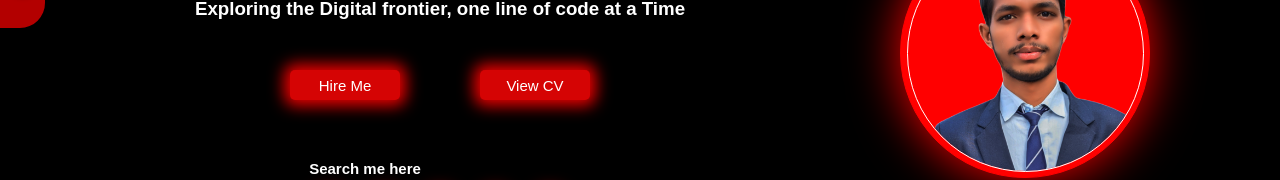
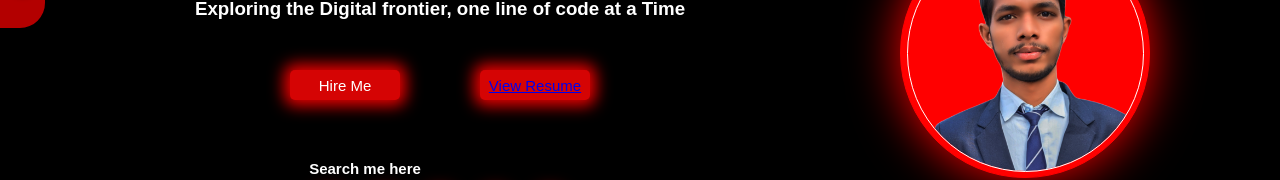
Before and after one commit to indrajeet-mrj/my-portfolio, a plain HTML site: page index.html in a window 1280 px wide. Shown: the part 372-552 px from the top of the page. Drawn offline with Linux system fonts and the light colour scheme.

Commit message:
Update index.html

```diff
--- a/index.html
+++ b/index.html
@@ -28,7 +28,7 @@
                 <h3>Exploring the Digital frontier, one line of code at a Time</h3>
                 <div class="cv">
                     <button>Hire Me</button>
-                    <button>View CV</button>
+                    <button><a href="Resume-Template">View Resume</a></button>
                 </div>
                  <h1 id="social">Search me here</h1>
                 <div class="social">
```
